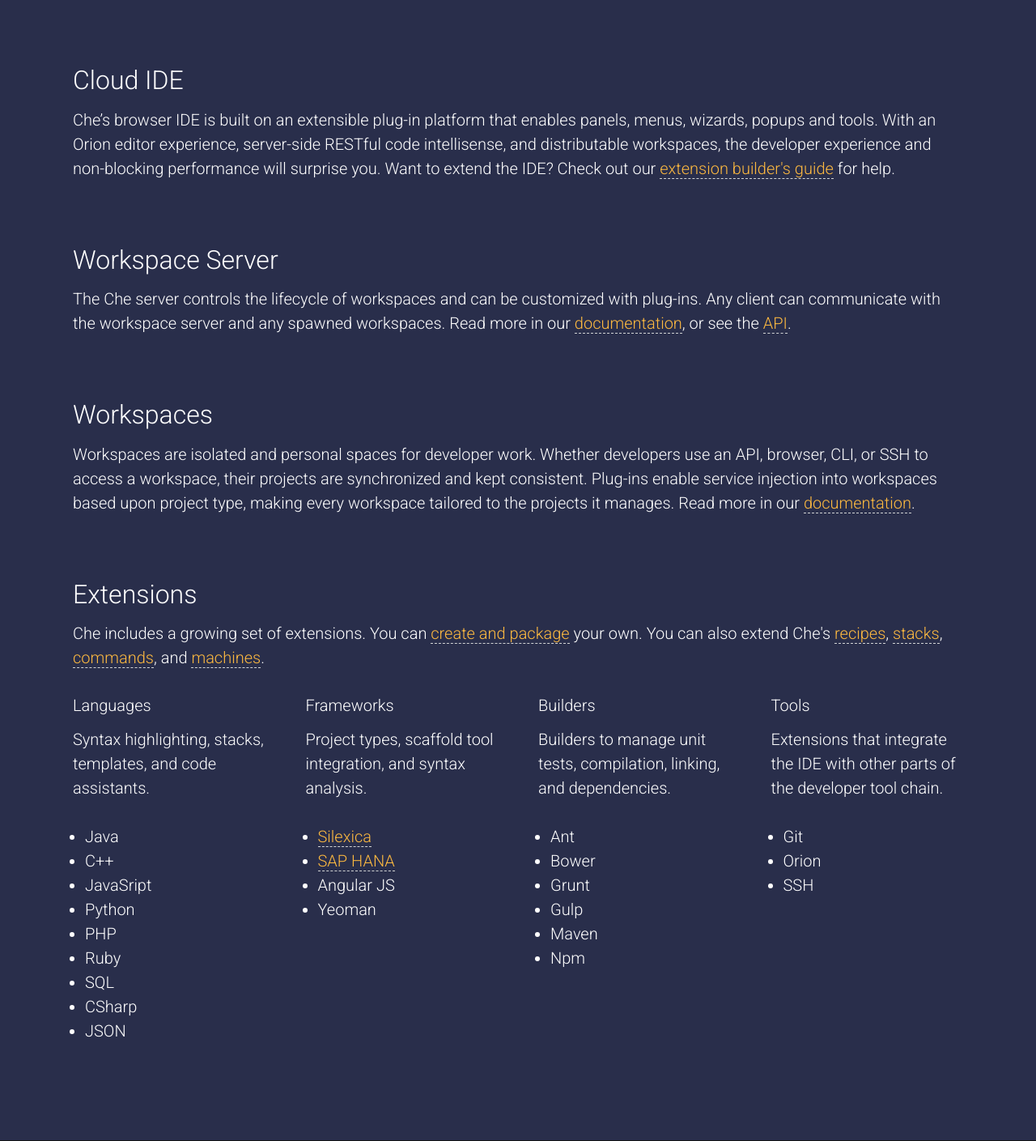
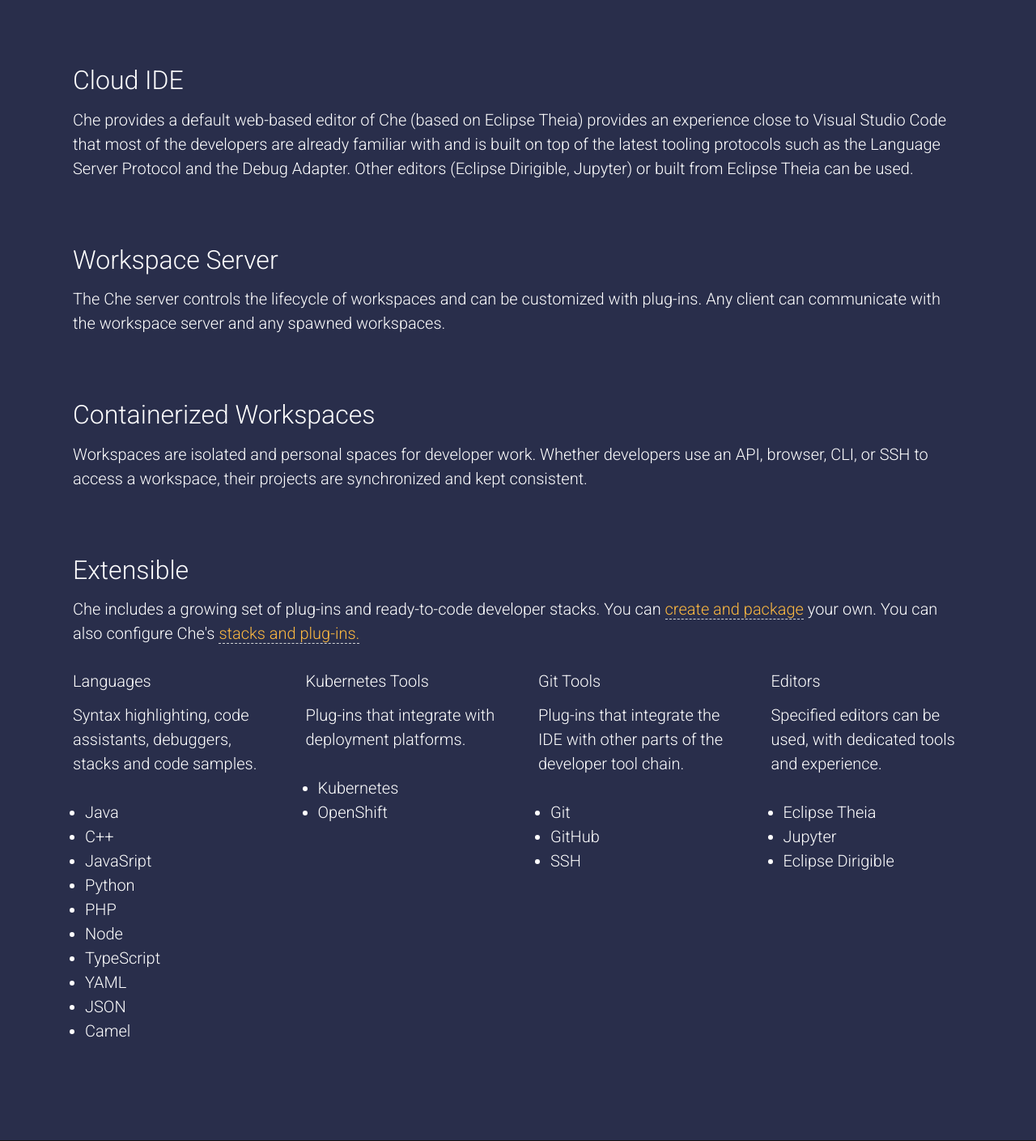
Before and after one commit to eclipse-che/che-website, a PHP site: page /technology/index.php in a window 1280 px wide. Shown: the part 3133-4542 px from the top of the page at 81% size. Run offline with PHP 8.4, Linux system fonts and the light colour scheme; data that the repository does not hold is empty; some libraries are stand-ins or nearby versions.

Commit message:
Update the content of the technology index page
Signed-off-by: Stevan Le Meur <slemeur@redhat.com>

```diff
--- a/che/technology/index.php
+++ b/che/technology/index.php
@@ -86,72 +86,69 @@
 <div class="tech">
   <div class="container-fluid content">
     <h2>Technology</h2>
-    <p>We are building a world where anyone can contribute to a project without installing software. Che defines a new type of workspace that is composed of projects and runtimes, making its state distributable, portable and versionable. We use VMs, containers, and Web services to bring repeatability, consistency, and performance to workspaces.</p>
+    <p>We are building a world where anyone can contribute to a project without installing software. Che defines a new type of containerized-based workspace that is composed of projects and runtimes, making its state distributable, portable and versionable.</p>
     <img alt="" class="img-responsive" src="../images/hero-home-technology.png" />
 
     <h3>Cloud IDE</h3>
-    <p>Che’s browser IDE is built on an extensible plug-in platform that enables panels, menus, wizards, popups and tools. With an Orion editor experience, server-side RESTful code intellisense, and distributable workspaces, the developer experience and non-blocking performance will surprise you. Want to extend the IDE? Check out our <a href="../docs/framework-overview.html" target="blank">extension builder's guide</a> for help.</p>
+    <p>Che provides a default web-based editor of Che (based on Eclipse Theia) provides an experience close to Visual Studio Code that most of the developers are already familiar with and is built on top of the latest tooling protocols such as the Language Server Protocol and the Debug Adapter. Other editors (Eclipse Dirigible, Jupyter) or built from Eclipse Theia can be used.</p>
 
     <h3>Workspace Server</h3>
-    <p>The Che server controls the lifecycle of workspaces and can be customized with plug-ins. Any client can communicate with the workspace server and any spawned workspaces. Read more in our <a href="../docs/what-are-workspaces.html" target="blank">documentation</a>, or see the <a href="../docs/rest-api.html">API</a>.</p>
+    <p>The Che server controls the lifecycle of workspaces and can be customized with plug-ins. Any client can communicate with the workspace server and any spawned workspaces.</p>
 
-    <h3>Workspaces</h3>
-    <p>Workspaces are isolated and personal spaces for developer work. Whether developers use an API, browser, CLI, or SSH to access a workspace, their projects are synchronized and kept consistent. Plug-ins enable service injection into workspaces based upon project type, making every workspace tailored to the projects it manages. Read more in our <a href="../docs/what-are-workspaces.html" target="blank">documentation</a>.</p>
+    <h3>Containerized Workspaces</h3>
+    <p>Workspaces are isolated and personal spaces for developer work. Whether developers use an API, browser, CLI, or SSH to access a workspace, their projects are synchronized and kept consistent.</p>
 
-    <h3>Extensions</h3>
-    <p>Che includes a growing set of extensions. You can <a href="../docs/framework-overview.html" target="blank">create and package</a> your own. You can also extend Che's <a href="../docs/recipes.html" target="blank">recipes</a>, <a href="../docs/stacks.html" target="blank">stacks</a>, <a href="../docs/commands-ide-macro.html" target="blank">commands</a>, and <a href="../docs/servers.html" target="blank">machines</a>.</p>
+    <h3>Extensible</h3>
+    <p>Che includes a growing set of plug-ins and ready-to-code developer stacks. You can <a href="../docs/che-7/developing-che-theia-plug-ins/" target="blank">create and package</a> your own. You can also configure Che's <a href="../docs/che-7/customizing-the-devfile-and-plug-in-registries/" target="blank">stacks and plug-ins.</a></p>
     <div class="row">
       <div class="col-md-3 col-sm-6">
         <h5>Languages</h5>
-        <p>Syntax highlighting, stacks, templates, and code assistants.</p>
+        <p>Syntax highlighting, code assistants, debuggers, stacks and code samples.</p>
         <ul>
           <li>Java</li>
           <li>C++</li>
           <li>JavaSript</li>
           <li>Python</li>
           <li>PHP</li>
-          <li>Ruby</li>
-          <li>SQL</li>
-          <li>CSharp</li>
+          <li>Node</li>
+          <li>TypeScript</li>
+          <li>YAML</li>
           <li>JSON</li>
-        </ul>
-      </div>
-
-      <div class="col-md-3 col-sm-6">
-        <h5>Frameworks</h5>
-        <p>Project types, scaffold tool integration, and syntax analysis.</p>
-        <ul>
-          <li><a href="../extend/silexica/">Silexica</a></li>
-          <li><a href="../extend/sap/">SAP HANA</a></li>
-          <li>Angular JS</li>
-          <li>Yeoman</li>
+          <li>Camel</li>
         </ul>
       </div>
 
       <div class="clearfix"></div>
 
       <div class="col-md-3 col-sm-6">
-        <h5>Builders</h5>
-        <p>Builders to manage unit tests, compilation, linking, and dependencies.</p>
+        <h5>Kubernetes Tools</h5>
+        <p>Plug-ins that integrate with deployment platforms.</p>
         <ul>
-          <li>Ant</li>
-          <li>Bower</li>
-          <li>Grunt</li>
-          <li>Gulp</li>
-          <li>Maven</li>
-          <li>Npm</li>
+          <li>Kubernetes</li>
+          <li>OpenShift</li>
         </ul>
       </div>
 
       <div class="col-md-3 col-sm-6">
-        <h5>Tools</h5>
-        <p>Extensions that integrate the IDE with other parts of the developer tool chain.</p>
+        <h5>Git Tools</h5>
+        <p>Plug-ins that integrate the IDE with other parts of the developer tool chain.</p>
         <ul>
           <li>Git</li>
-          <li>Orion</li>
+          <li>GitHub</li>
           <li>SSH</li>
         </ul>
       </div>
+
+      <div class="col-md-3 col-sm-6">
+        <h5>Editors</h5>
+        <p>Specified editors can be used, with dedicated tools and experience.</p>
+        <ul>
+          <li>Eclipse Theia</li>
+          <li>Jupyter</li>
+          <li>Eclipse Dirigible</li>
+        </ul>
+      </div>
+
     </div> <!-- .row -->
   </div> <!-- .container-fluid -->
 </div> <!-- .tech -->
```
